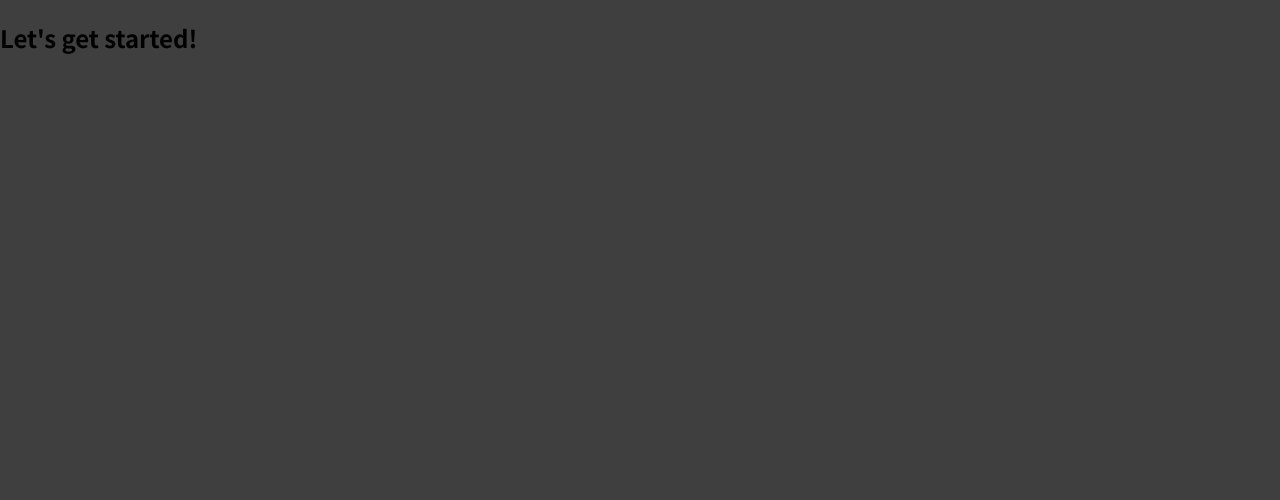
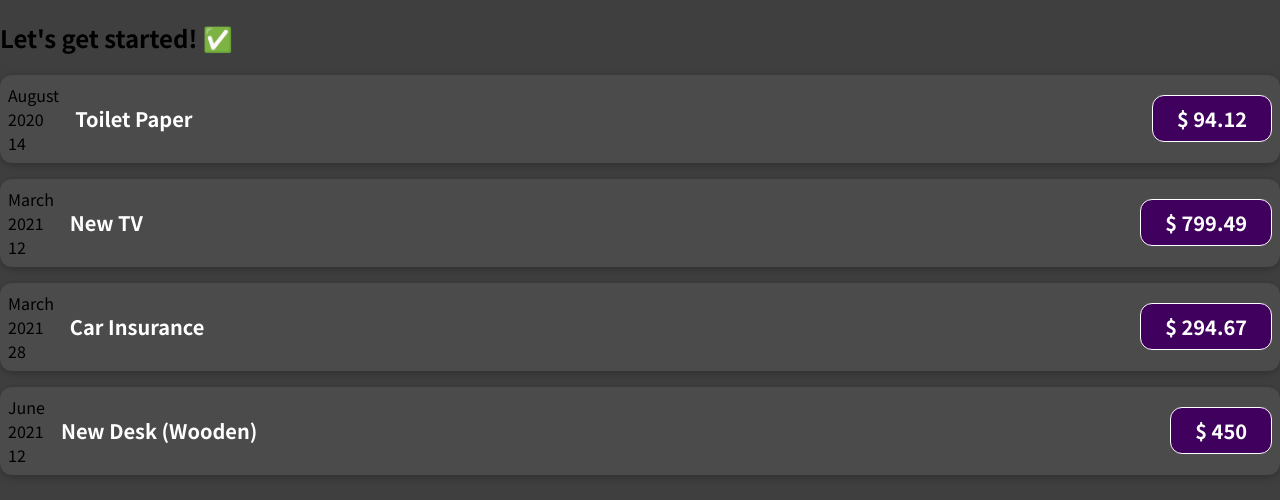
Before and after one commit to Daniel1martinez2/first-react-app, a JavaScript app: page / in a window 1280 px wide. Shown: the top 500 px of the page. Built offline with nearby package versions, Linux system fonts and the light colour scheme.

Commit message:
creating my first component 🔥
Signed-off-by: Daniel1martinez2 <daniel.martinezvillegas2001@gmail.com>

```diff
--- a/src/App.js
+++ b/src/App.js
@@ -1,9 +1,50 @@
+import ExpensiveItem from './components/ExpenseItem';
 function App() {
+  const expenses = [
+    {
+      id: 'e1',
+      title: 'Toilet Paper',
+      amount: 94.12,
+      date: new Date(2020, 7, 14),
+    },
+    { id: 'e2', title: 'New TV', amount: 799.49, date: new Date(2021, 2, 12) },
+    {
+      id: 'e3',
+      title: 'Car Insurance',
+      amount: 294.67,
+      date: new Date(2021, 2, 28),
+    },
+    {
+      id: 'e4',
+      title: 'New Desk (Wooden)',
+      amount: 450,
+      date: new Date(2021, 5, 12),
+    },
+  ];
   return (
     <div>
-      <h2>Let's get started!</h2>
+      <h2>Let's get started! ✅</h2>
+      <ExpensiveItem
+        title={expenses[0].title}
+        amount={expenses[0].amount}
+        date={expenses[0].date}
+      ></ExpensiveItem>
+      <ExpensiveItem
+        title={expenses[1].title}
+        amount={expenses[1].amount}
+        date={expenses[1].date}
+      ></ExpensiveItem>
+      <ExpensiveItem
+        title={expenses[2].title}
+        amount={expenses[2].amount}
+        date={expenses[2].date}
+      ></ExpensiveItem>
+      <ExpensiveItem
+        title={expenses[3].title}
+        amount={expenses[3].amount}
+        date={expenses[3].date}
+      ></ExpensiveItem>
     </div>
   );
 }
-
 export default App;
--- /dev/null
+++ b/src/components/ExpenseItem.css
@@ -0,0 +1,56 @@
+.expense-item {
+  display: flex;
+  justify-content: space-between;
+  align-items: center;
+  box-shadow: 0 2px 8px rgba(0, 0, 0, 0.25);
+  padding: 0.5rem;
+  margin: 1rem 0;
+  border-radius: 12px;
+  background-color: #4b4b4b;
+}
+
+.expense-item__description {
+  display: flex;
+  flex-direction: column;
+  gap: 1rem;
+  align-items: flex-end;
+  flex-flow: column-reverse;
+  justify-content: flex-start;
+  flex: 1;
+}
+
+.expense-item h2 {
+  color: #3a3a3a;
+  font-size: 1rem;
+  flex: 1;
+  margin: 0 1rem;
+  color: white;
+}
+
+.expense-item__price {
+  font-size: 1rem;
+  font-weight: bold;
+  color: white;
+  background-color: #40005d;
+  border: 1px solid white;
+  padding: 0.5rem;
+  border-radius: 12px;
+}
+
+@media (min-width: 580px) {
+  .expense-item__description {
+    flex-direction: row;
+    align-items: center;
+    justify-content: flex-start;
+    flex: 1;
+  }
+
+  .expense-item__description h2 {
+    font-size: 1.25rem;
+  }
+
+  .expense-item__price {
+    font-size: 1.25rem;
+    padding: 0.5rem 1.5rem;
+  }
+}
--- /dev/null
+++ b/src/components/ExpenseItem.js
@@ -0,0 +1,22 @@
+import './ExpenseItem.css'
+function ExpensiveItem(props)  {
+  const month = props.date.toLocaleString('en-US',{month:'long'});
+  const day = props.date.toLocaleString('en-US',{day:'2-digit'});
+  const year = props.date.getFullYear();
+
+  return (
+  <div className="expense-item">
+    <div>
+      <div>{month}</div>
+      <div>{year}</div>
+      <div>{day}</div>
+    </div>
+    <div className="expense-item__description" >
+      <h2>{props.title}</h2>
+      <div className="expense-item__price">$ {props.amount}</div>
+    </div>
+  </div>
+  );
+}
+
+export default ExpensiveItem;
```
Also changed, not shown: 1 other file (tests, documents, lock files or other folders).
